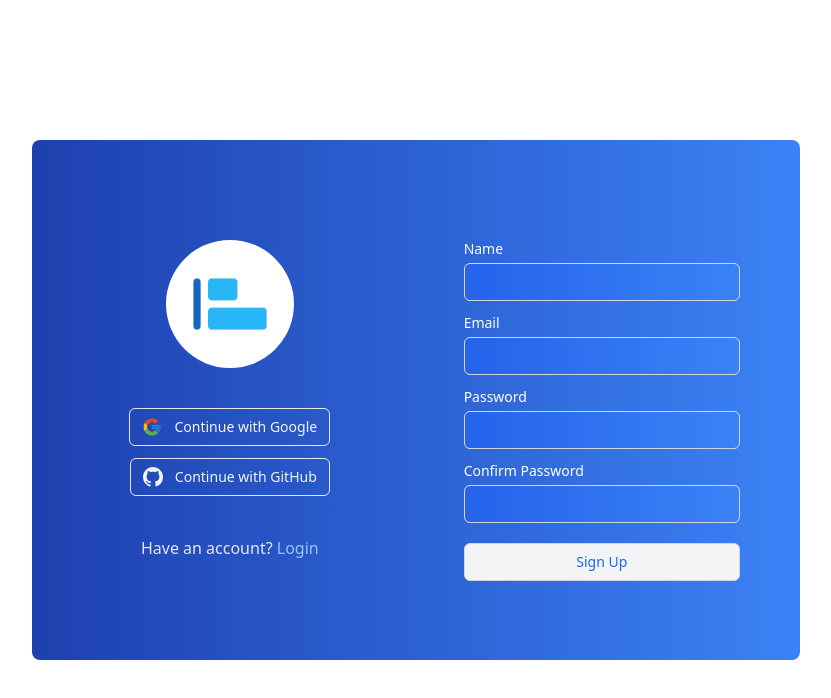
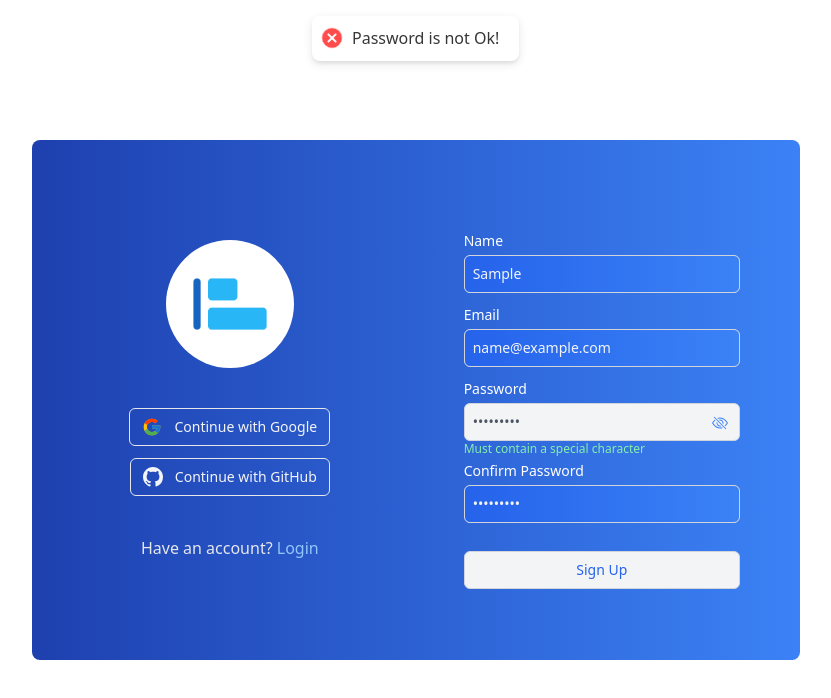
Before and after one commit to Robin0787/Task-Align, a React (Vite) app: page /signUp in a window 1280 px wide. Both pictures are taken after typing "Sample", "name@example.com", "Sample123", "Sample123" into the empty fields and a click on the button "Sign Up". Shown: the top 698 px of the page, without its empty margins (224-1055 px from the left). Built offline with nearby package versions, Linux system fonts and the light colour scheme.

Commit message:
Completed 80% of form validataion

```diff
--- a/src/Pages/SignUp/SignUpForm.jsx
+++ b/src/Pages/SignUp/SignUpForm.jsx
@@ -1,28 +1,76 @@
 import { useState } from "react";
 import { useForm } from "react-hook-form";
+import toast from "react-hot-toast";
 import { BsEye, BsEyeSlash } from "react-icons/bs";
 import { FaStarOfLife } from "react-icons/fa";
 
 const SignUpForm = () => {
+    const [passError, setPassError] = useState('');
     const [showPass, setShowPass] = useState(false);
     const [showEye, setShowEye] = useState(false);
     const [focused, setFocused] = useState(false);
-    const { register, handleSubmit, watch, formState: { errors }, reset } = useForm();
+    const [isPassOk, setIsPassOk] = useState(false);
+    const [isPassMatched, setIsPassMatched] = useState(true);
+    const { register, handleSubmit, formState: { errors }, reset, setFocus } = useForm();
 
     function formSubmit(data) {
-        console.log(data);
-        setShowEye(false);
-        reset();
+        if (isPassOk) {
+            if (data.password !== data.confirmPassword) {
+                setIsPassMatched(false);
+                setFocus('confirmPassword');
+            } else {
+                setIsPassMatched(true);
+                toast.success('Everything is Ok');
+                console.log(data);
+                // ------------------Next Code Will Start From Here------------------- //
+                // ------------------Next Code Will Start From Here------------------- //
+                // ------------------Next Code Will Start From Here------------------- //
+                // ------------------Next Code Will Start From Here------------------- //
+                // ------------------Next Code Will Start From Here------------------- //
+                // ------------------Next Code Will Start From Here------------------- //
+            }
+        } else {
+            toast.error('Password is not Ok!');
+            setFocus('password');
+        }
     }
 
     function handlePassChange(e) {
         const pass = e.target.value;
+
+        if (!/(?=.*[A-Z])/.test(pass)) {
+            setPassError('Must contain a uppercase letter.');
+            setIsPassOk(false);
+        }
+        else if (!/(?=.*[0-9].*[0-9])/.test(pass)) {
+            setPassError('Must contain two numbers');
+            setIsPassOk(false);
+        }
+        else if (!/(?=.*[@#$%!*?><+-])/.test(pass)) {
+            setPassError('Must contain a special character');
+            setIsPassOk(false);
+        }
+        else if (pass.length < 6) {
+            setPassError('Must contain minimum six characters');
+            setIsPassOk(false);
+        }
+        else {
+            setPassError('');
+            setIsPassOk(true);
+        }
+        showEyeIconAndPassError(pass);
+    }
+
+    function showEyeIconAndPassError(pass) {
         if (pass.length > 0) {
             setShowEye(true);
         } else {
             setShowEye(false);
+            setPassError('');
         }
     }
+
+
     return (
         <section className="flex justify-center items-center h-full w-full">
             <form className="text-white px-6 text-sm flex flex-col gap-3 w-full" onSubmit={handleSubmit(formSubmit)}>
@@ -46,7 +94,7 @@ const SignUpForm = () => {
                         className="w-full px-2 py-2 rounded-md border outline-0  border-gray-300 bg-gradient-to-l from-blue-500 to-blue-600 text-gray-100  focus:text-gray-600
                 focus:from-gray-100 focus:to-gray-100 duration-300"/>
                 </div>
-                <div className="space-y-1 relative">
+                <div className="space-y-1 relative mb-2">
                     <label htmlFor="password">Password</label>
                     {errors.password && <FaStarOfLife size={8} className="absolute top-[2px]
                     left-[68px] text-red-500" />}
@@ -65,6 +113,10 @@ const SignUpForm = () => {
                             }
                         />
                         {
+                            passError ?
+                                <p className="absolute -bottom-4 left-0 text-xs text-green-300 whitespace-pre">{passError}</p> : ''
+                        }
+                        {
                             showEye &&
                             (
                                 showPass ?
@@ -75,7 +127,7 @@ const SignUpForm = () => {
                         }
                     </div>
                 </div>
-                <div className="space-y-1 relative">
+                <div className="space-y-1 relative mb-2">
                     <label htmlFor="password">Confirm Password</label>
                     {errors.confirmPassword && <FaStarOfLife size={8} className="absolute top-[2px]
                     left-[122px] text-red-500" />}
@@ -85,6 +137,9 @@ const SignUpForm = () => {
                         className="w-full px-2 py-2 rounded-md border outline-0  border-gray-300 bg-gradient-to-l from-blue-500 to-blue-600 text-gray-100  focus:text-gray-600  focus:from-gray-100 focus:to-gray-100 duration-300"
                         {...register('confirmPassword', { required: true })}
                     />
+                    {
+                        isPassMatched ? '' : <p className="absolute -bottom-4 left-0 text-xs text-green-300 whitespace-pre">Password didn't matched</p>
+                    }
                 </div>
                 <button type="submit"
                     className="w-full mt-2 py-2 rounded-md border outline-0  border-gray-300 bg-gray-100 text-blue-600 hover:bg-transparent hover:text-gray-100 hover:bg-gray-100 duration-300">
--- a/src/main.jsx
+++ b/src/main.jsx
@@ -1,5 +1,6 @@
 import React from 'react';
 import ReactDOM from 'react-dom/client';
+import { Toaster } from 'react-hot-toast';
 import {
   RouterProvider,
 } from "react-router-dom";
@@ -12,5 +13,6 @@ ReactDOM.createRoot(document.getElementById('root')).render(
     <Provider>
      <RouterProvider router={routes} />
     </Provider>
+    <Toaster />
   </React.StrictMode>,
 )
```
